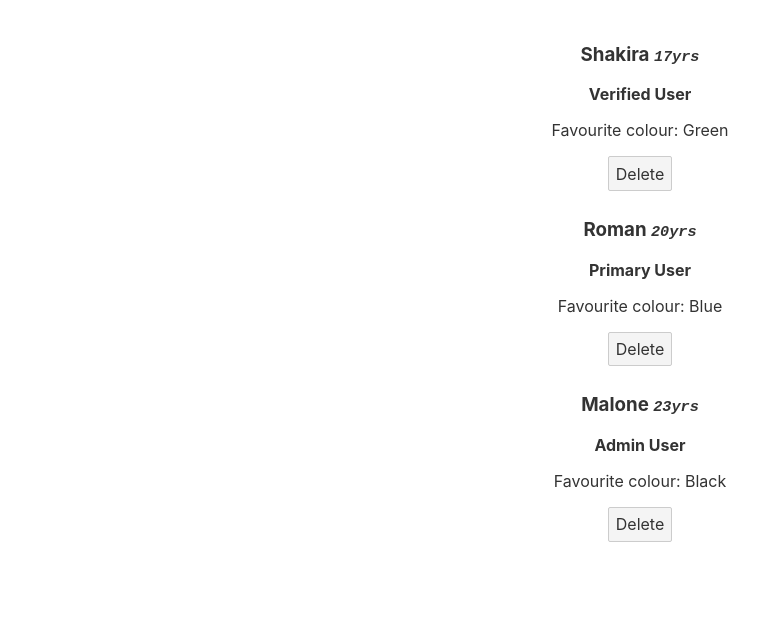
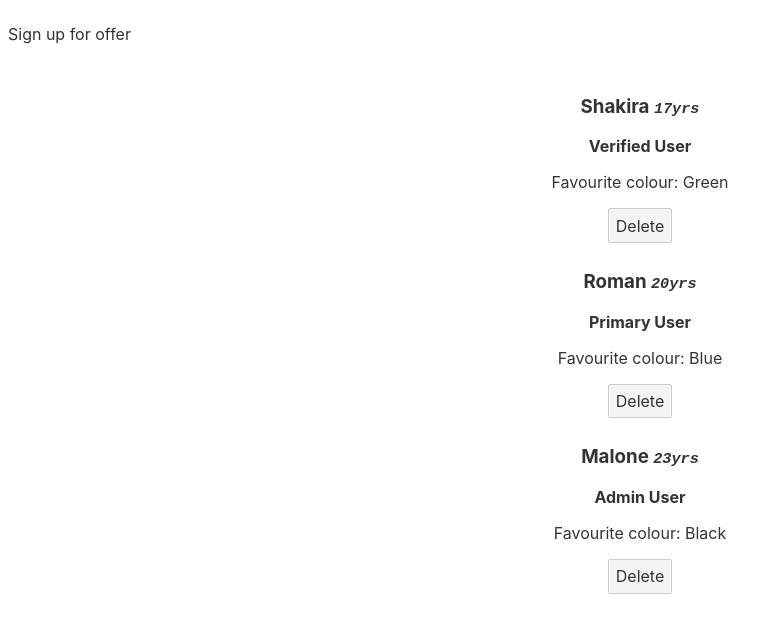
Before and after one commit to kaluuma-muhammad/svelte-tutorials, a Svelte app: page / in a window 1280 px wide. Shown: the top 632 px of the page, without its empty margins (0-782 px from the left). Built offline with nearby package versions, Linux system fonts and the light colour scheme.

Commit message:
Create and import a component

```diff
--- a/src/App.svelte
+++ b/src/App.svelte
@@ -1,4 +1,6 @@
 <script>
+	import Modal from './Modal.svelte';
+
 	let people = [
 		{id: 1, name: 'Shakira', age: 17, favColor: 'Green'},
 		{id: 2, name: 'Roman', age: 20, favColor: 'Blue'},
@@ -10,6 +12,8 @@
 		people = people.filter((person) => person.id != id);
 	};
 </script>
+
+<Modal />
 
 <main>
 	{#each people as person (person.id)}
--- /dev/null
+++ b/src/Modal.svelte
@@ -0,0 +1,15 @@
+<script>
+    let showModal = true;
+</script>
+
+{#if showModal}
+    <div class="backdrop">
+        <div class="modal">
+            <p>Sign up for offer</p>
+        </div>
+    </div>
+{/if}
+
+<style>
+
+</style>
```
